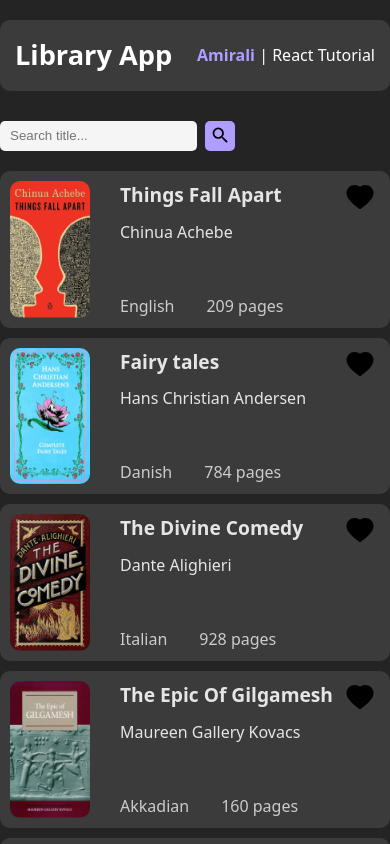
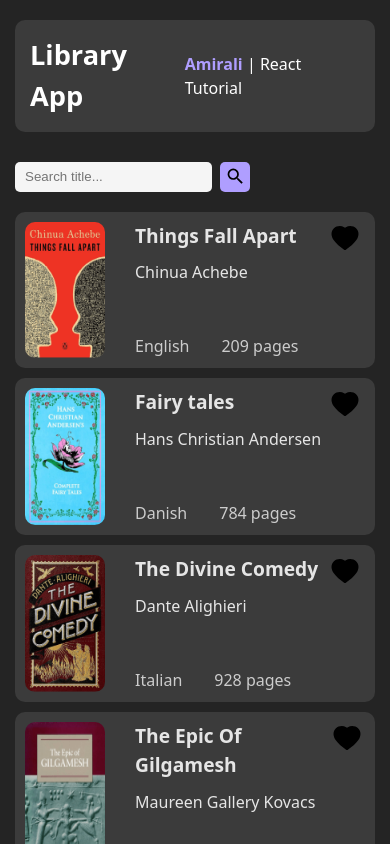
Before and after one commit to amirali-98/library-app, a React (Vite) app: page / in a window 390 px wide. Shown: the top 844 px of the page. Built offline with nearby package versions, Linux system fonts and the light colour scheme.

Commit message:
Responsive the app

```diff
--- a/src/components/FavoriteList.module.css
+++ b/src/components/FavoriteList.module.css
@@ -31,3 +31,9 @@
   width: 50px;
   border-radius: 5px;
 }
+
+@media screen and (max-width: 768px) {
+  .favoriteList {
+    display: none;
+  }
+}
--- a/src/index.css
+++ b/src/index.css
@@ -18,3 +18,9 @@
   max-width: 1200px;
   margin: 20px auto;
 }
+
+@media screen and (max-width: 1200px) {
+  .app {
+    padding: 0 15px;
+  }
+}
--- a/src/template/Home.module.css
+++ b/src/template/Home.module.css
@@ -12,3 +12,9 @@
   width: 65%;
   transition: width 0.2s;
 }
+
+@media screen and (max-width: 768px) {
+  .bookList {
+    width: 100% !important;
+  }
+}
```
